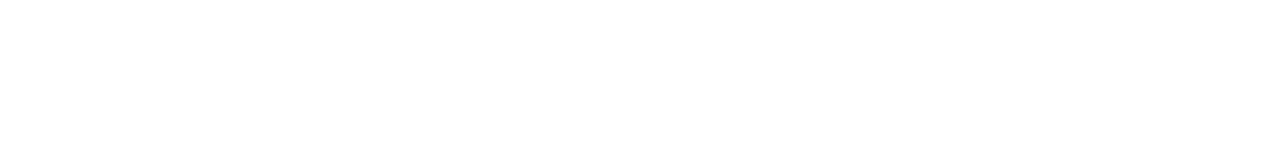
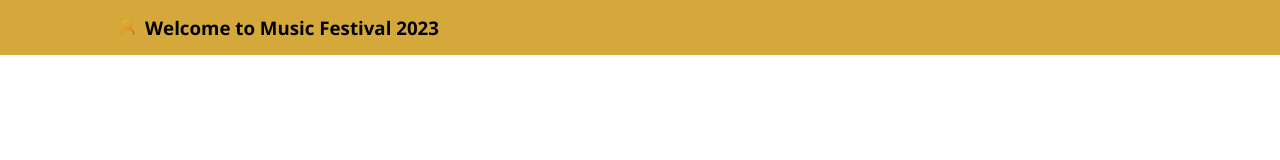
Before and after one commit to ahmisrafil/FestevaLive-webpage, a plain HTML site: page index.html in a window 1280 px wide. Drawn offline with nearby package versions, Linux system fonts and the light colour scheme.

Commit message:
top bar added

```diff
--- a/index.html
+++ b/index.html
@@ -3,10 +3,19 @@
 <head>
     <meta charset="UTF-8">
     <meta name="viewport" content="width=device-width, initial-scale=1.0">
+    <link rel="preconnect" href="https://fonts.googleapis.com">
+<link rel="preconnect" href="https://fonts.gstatic.com" crossorigin>
+<link href="https://fonts.googleapis.com/css2?family=Open+Sans:ital,wght@0,300;0,400;0,500;0,600;0,700;0,800;1,300;1,400;1,500;1,600;1,700;1,800&display=swap" rel="stylesheet">
     <link rel="stylesheet" href="styles/style.css">
     <title>Festeva Live</title>
 </head>
 <body>
+    <header>
+        <div class="top-bar">
+            <img src="assets/icons/user_top.png" alt="" class="top-bar-img">
+            <h3>Welcome to Music Festival 2023</h3>
+        </div>
 
+    </header>
 </body>
 </html>
--- a/styles/style.css
+++ b/styles/style.css
@@ -0,0 +1,17 @@
+*{
+    margin: 0px;
+    padding: 0px;
+    font-family: Open Sans;
+}
+.top-bar{
+    display: flex;
+    align-items: center;
+    gap: 10px;
+    background-color:hsl(43, 64%, 53%) ;
+    padding: 15px 120px;
+}
+.top-bar-img{
+    height: 15px;
+    width: 15px;
+
+}
```
Also changed, not shown: assets/icons/user_top.png (added).
